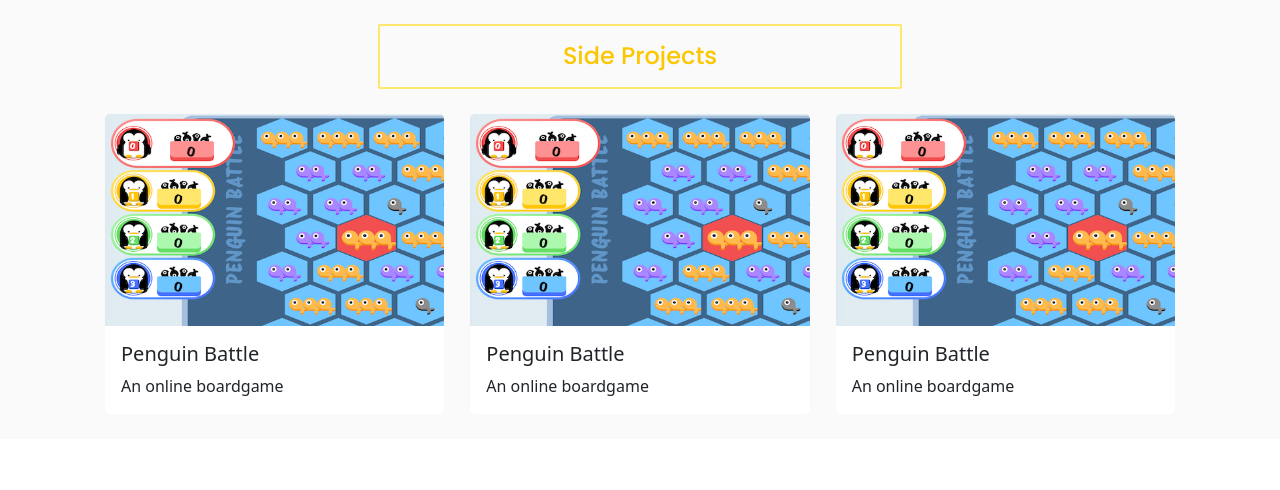
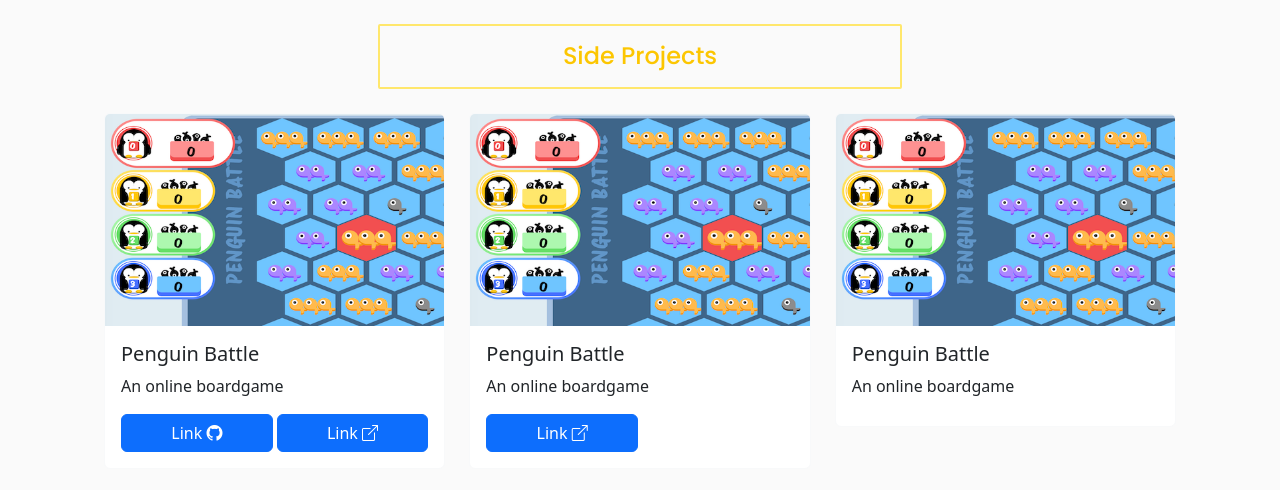
Before and after one commit to yuhueilee/wendyfolio, a React (Create React App) app: page / in a window 1280 px wide. Shown: the top 490 px of the page. Built offline with nearby package versions, Linux system fonts and the light colour scheme.

Commit message:
Add implementation for button item component, import button item in card component

```diff
--- a/src/components/button/index.tsx
+++ b/src/components/button/index.tsx
@@ -1,7 +1,35 @@
 import './index.scss';
 
+import { Button, Col, Row } from 'react-bootstrap';
+
 const ButtonItem = (links: Array<string>) => {
-    return <></>;
+    const buttons = links.map((link, index) => {
+        return (
+            <Col key={"btn-col-" + index}>
+                <Button
+                    key={"btn-" + index}
+                    href={link}
+                    target="_black"
+                    className="w-100"
+                >
+                    Link {Icon(link)}
+                </Button>
+            </Col>
+        );
+    });
+    return (
+        <Row sm={2} md={1} lg={2} className="g-1">
+            {buttons}
+        </Row>
+    );
+};
+
+const Icon = (link: string): JSX.Element => {
+    if (link.includes("github")) {
+        return <i className="bi bi-github"></i>;
+    }
+
+    return <i className="bi bi-box-arrow-up-right"></i>;
 };
 
 export default ButtonItem;
--- a/src/components/card/index.tsx
+++ b/src/components/card/index.tsx
@@ -3,6 +3,7 @@ import './index.scss';
 import { Card, Col, Row } from 'react-bootstrap';
 
 import { CardContent } from '../../types';
+import ButtonItem from '../button';
 
 const CardItem = (contentList: Array<CardContent>) => {
     window.addEventListener("resize", () => {
@@ -35,6 +36,7 @@ const CardItem = (contentList: Array<CardContent>) => {
                                 <Card.Body>
                                     <Card.Title>{content.title}</Card.Title>
                                     <Card.Text>{content.description}</Card.Text>
+                                    {ButtonItem(content.links)}
                                 </Card.Body>
                             </Col>
                         </Row>
```
